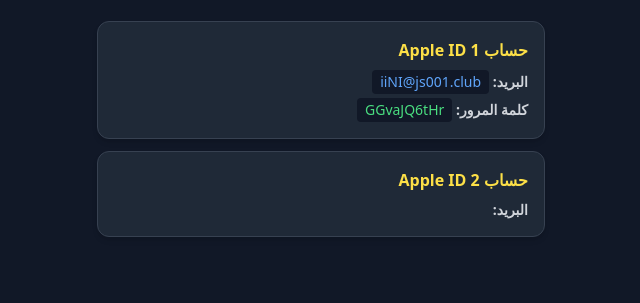
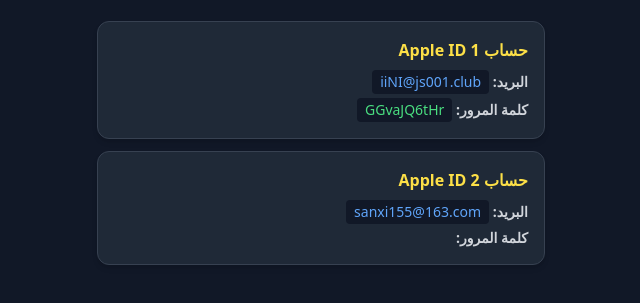
Before and after one commit to yousifmziri/KurdoIds-, a plain HTML site: page index.html in a window 1280 px wide. Shown: the part 91-394 px from the top of the page, without its empty margins (319-959 px from the left). Drawn offline with nearby package versions, Linux system fonts and the light colour scheme.

Commit message:
Fix HTML formatting for email display

```diff
--- a/index.html
+++ b/index.html
@@ -25,4 +25,5 @@
             <div class="bg-gray-800 p-4 rounded-xl border border-gray-700 shadow-md">
                 <div class="font-bold text-yellow-300 mb-2">حساب Apple ID 2</div>
                 <div class="text-sm text-gray-300 space-y-1">
-                    <p><strong>البريد:</strong> <span dir="ltr" class="select-all bg-gray
+                    <p><strong>البريد:</strong> <span dir="ltr" class="select-all bg-gray-900 px-2 py-0.5 rounded text-blue-400 inline-block">sanxi155@163.com</span></p>
+                    <p><strong>كلمة المرور:</strong> <span dir="ltr" class
```
